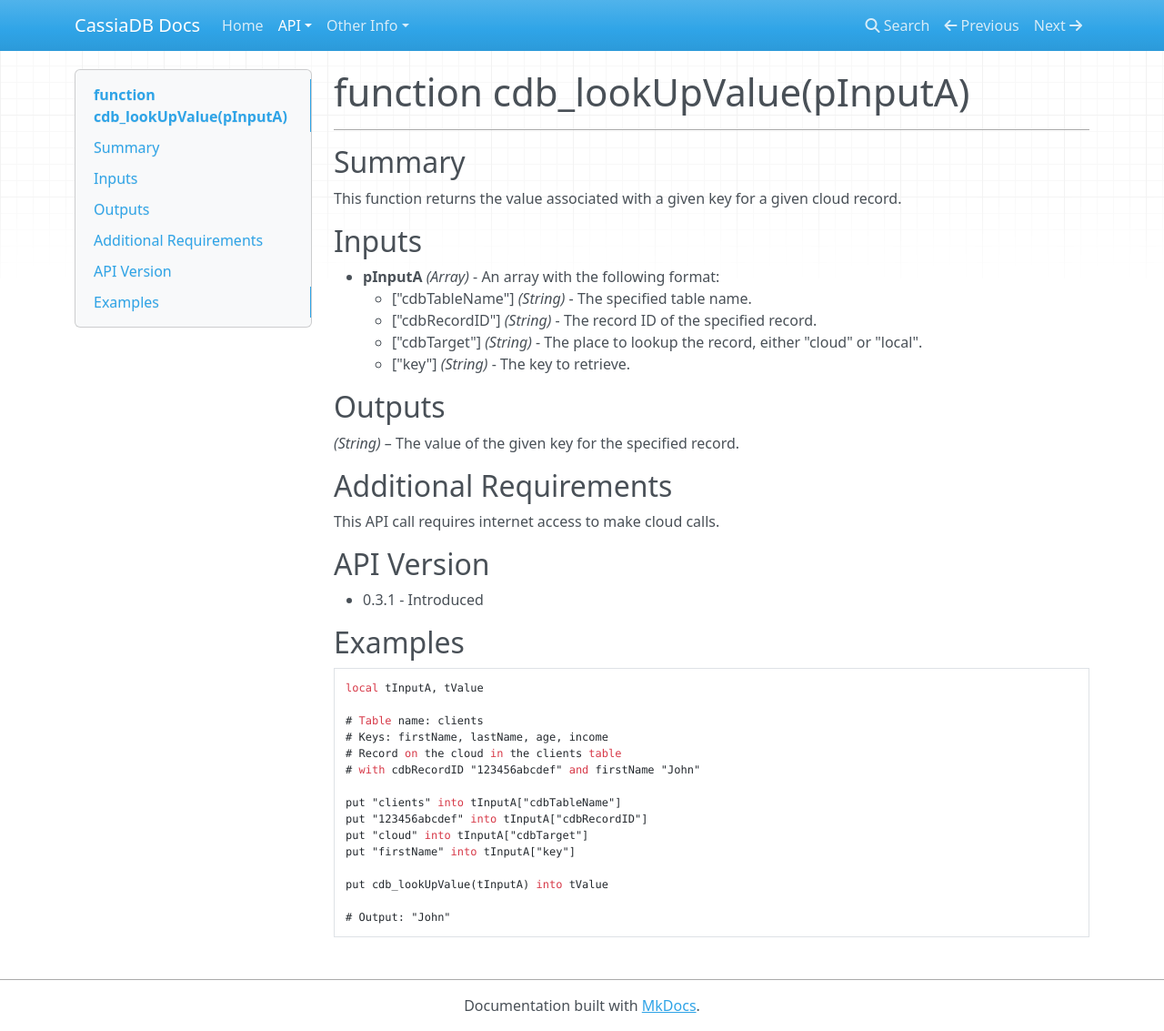
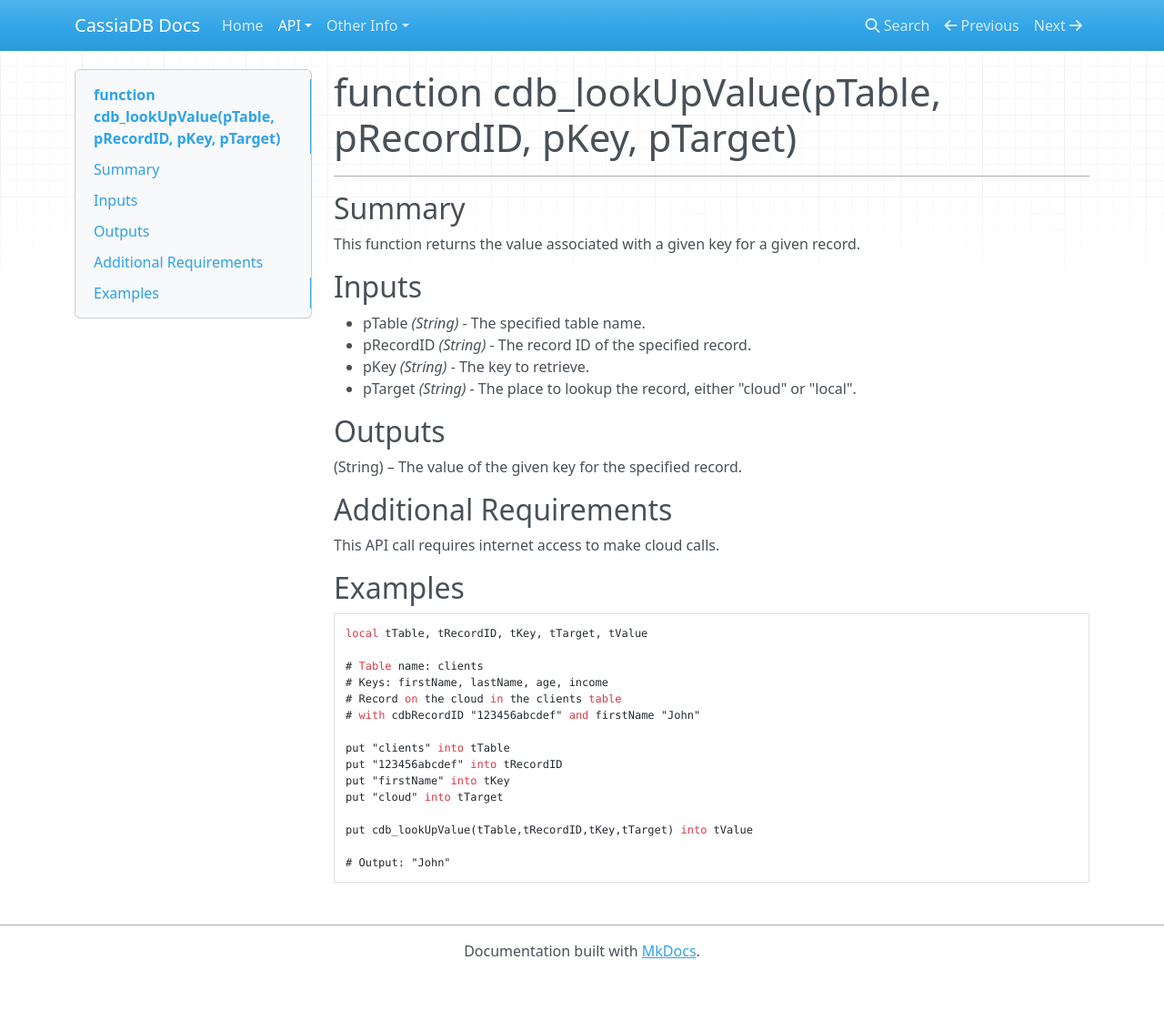
Before and after one commit to CanelaSoftware/cassiaDB_docs, an MkDocs documentation site: the page built from docs/LookupValue.md, in a window 1280 px wide and 1133 px high. Shown: the whole window at 91% size. Built offline with MkDocs 1.6.1, drawn with Linux system fonts in a browser that asks for light colours; nearby versions of some CDN libraries; old or Windows-style settings are respelled for this version of MkDocs.

Commit message:
Doc Revisions
Revised docs to match current libraries.

````diff
--- a/docs/LookupValue.md
+++ b/docs/LookupValue.md
@@ -1,39 +1,35 @@
-# function cdb_lookUpValue(pInputA)
+# function cdb_lookUpValue(pTable, pRecordID, pKey, pTarget)
 ---
 ## Summary
-This function returns the value associated with a given key for a given cloud record.
+This function returns the value associated with a given key for a given record.
 
 ## Inputs
-* **pInputA** *(Array)* - An array with the following format:
-    * ["cdbTableName"] *(String)* - The specified table name.
-    * ["cdbRecordID"] *(String)* - The record ID of the specified record.
-    * ["cdbTarget"] *(String)* - The place to lookup the record, either "cloud" or "local".
-    * ["key"] *(String)* - The key to retrieve.
+* pTable *(String)* - The specified table name.
+* pRecordID *(String)* - The record ID of the specified record.
+* pKey *(String)* - The key to retrieve.
+* pTarget *(String)* - The place to lookup the record, either "cloud" or "local".
 
 ## Outputs
-*(String)* – The value of the given key for the specified record.
+(String) – The value of the given key for the specified record.
 
 ## Additional Requirements
 This API call requires internet access to make cloud calls.
 
-## API Version
-* 0.3.1 - Introduced
-
 ## Examples
 ```
-local tInputA, tValue
+local tTable, tRecordID, tKey, tTarget, tValue
 
 # Table name: clients
 # Keys: firstName, lastName, age, income
 # Record on the cloud in the clients table
 # with cdbRecordID "123456abcdef" and firstName "John"
 
-put "clients" into tInputA["cdbTableName"]
-put "123456abcdef" into tInputA["cdbRecordID"]
-put "cloud" into tInputA["cdbTarget"]
-put "firstName" into tInputA["key"]
+put "clients" into tTable
+put "123456abcdef" into tRecordID
+put "firstName" into tKey
+put "cloud" into tTarget
 
-put cdb_lookUpValue(tInputA) into tValue
+put cdb_lookUpValue(tTable,tRecordID,tKey,tTarget) into tValue
 
 # Output: "John"
 ```
````
Also changed, not shown: docs/Count.md (+7 -11 lines), docs/List.md (+8 -14 lines).
